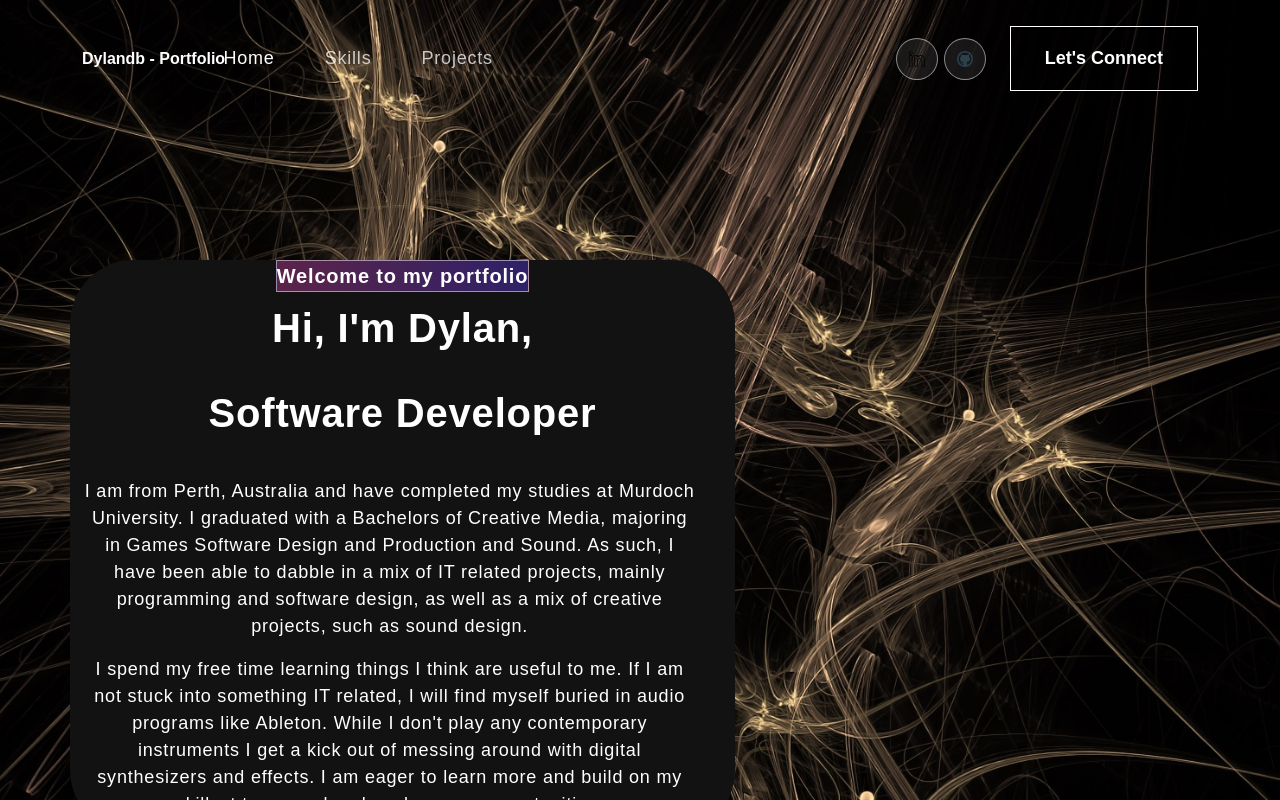
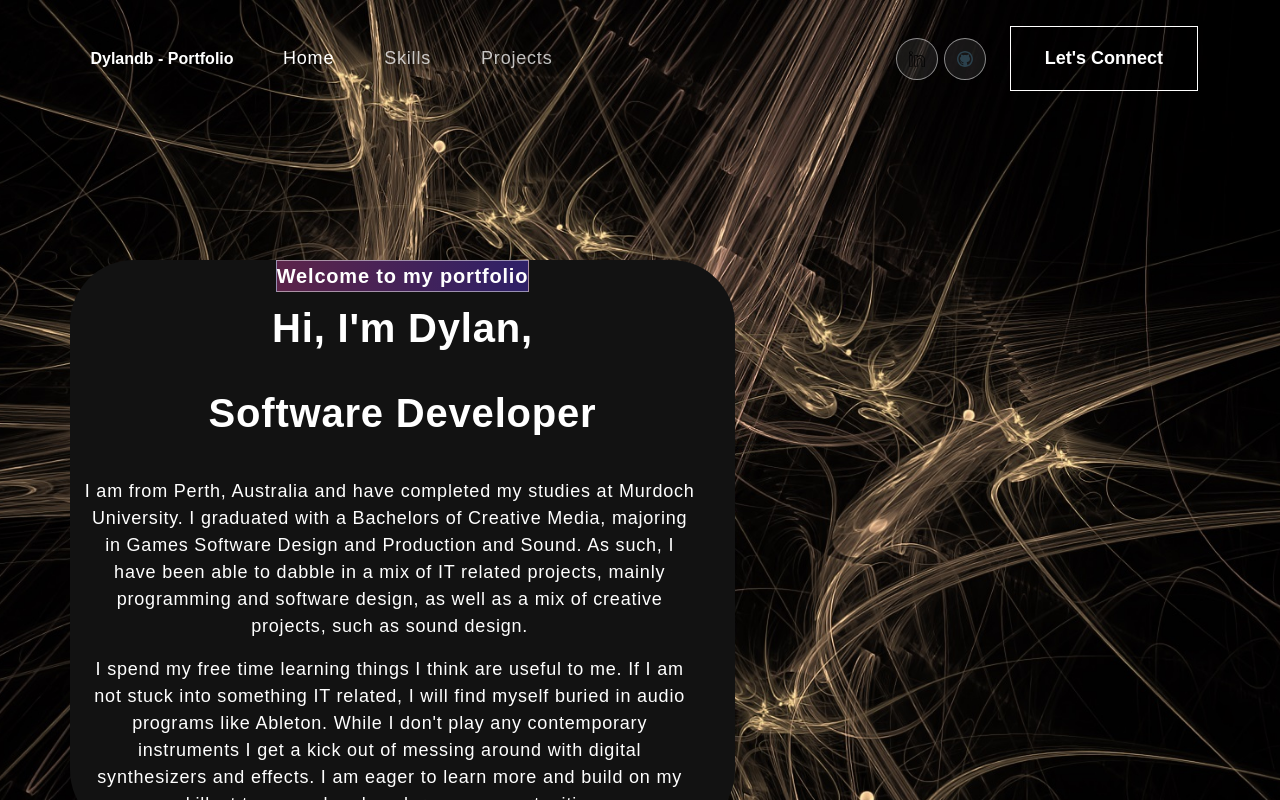
Before and after one commit to DylanduBoulay/Portfolio, a React (Create React App) app: page / in a window 1280 px wide. Shown: the top 800 px of the page. Built offline with nearby package versions, Linux system fonts and the light colour scheme.

Commit message:
Gave portfolio title some space

```diff
--- a/src/App.css
+++ b/src/App.css
@@ -60,7 +60,7 @@
   background-color: #121212;
 }
 nav.navbar a.navbar-brand {
-    width: 9%;
+    width: 10rem;
     color: #ffffff;
     font-size: 1rem;
     font-weight: 600;
```
